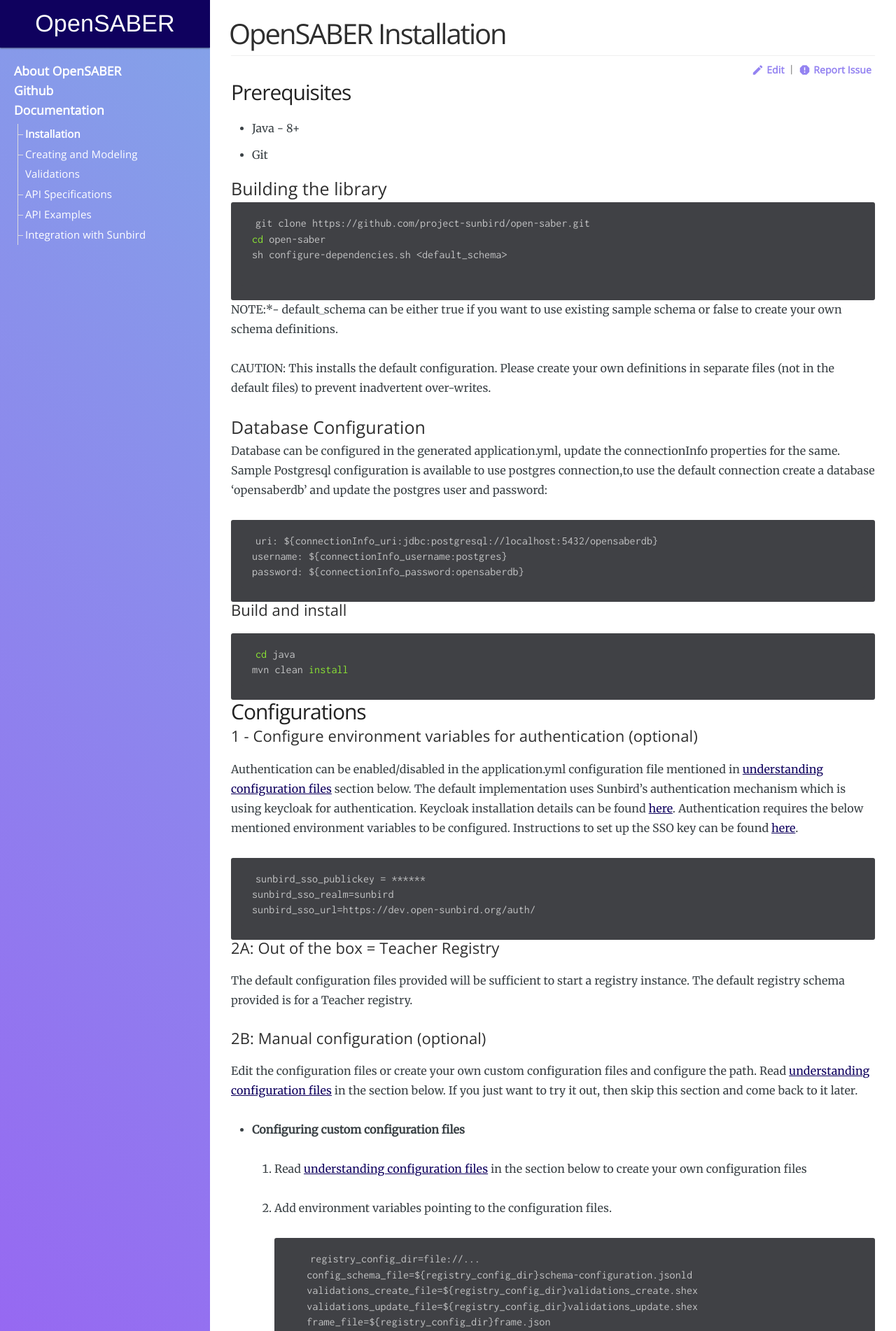
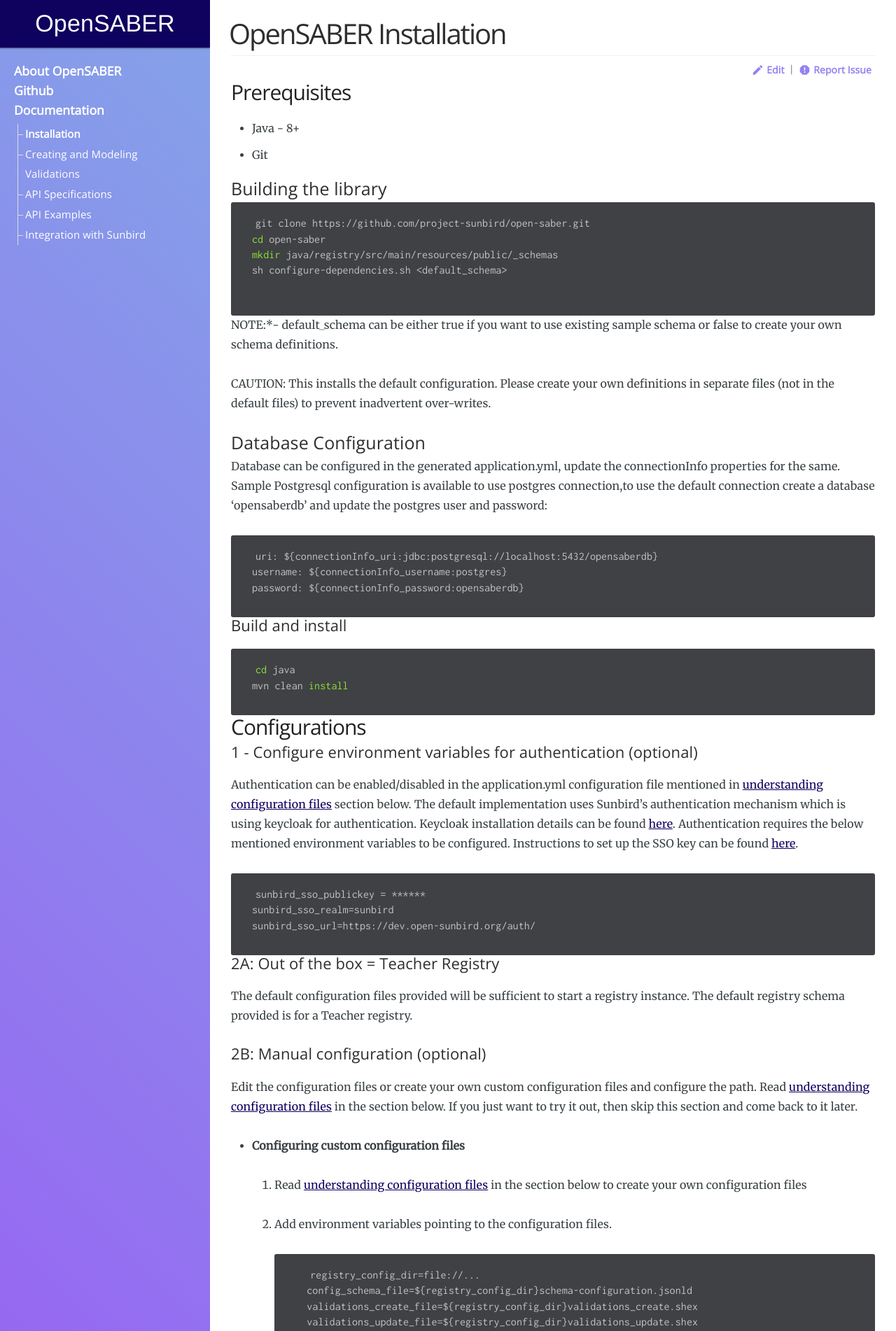
Before and after one commit to project-sunbird/open-saber-docs, a Jekyll site: the page built from _posts/2018-09-11-Installation.md, in a window 1280 px wide. Shown: the top 1902 px of the page at 70% size. Built offline with Jekyll 4.4.1, drawn with Linux system fonts in a browser that asks for light colours; nearby versions of some CDN libraries; some web fonts are replaced.

Commit message:
Update 2018-09-11-Installation.md

````diff
--- a/_posts/2018-09-11-Installation.md
+++ b/_posts/2018-09-11-Installation.md
@@ -20,6 +20,7 @@
 ```sh
 git clone https://github.com/project-sunbird/open-saber.git
 cd open-saber
+mkdir java/registry/src/main/resources/public/_schemas
 sh configure-dependencies.sh <default_schema>
 
 ```
````
